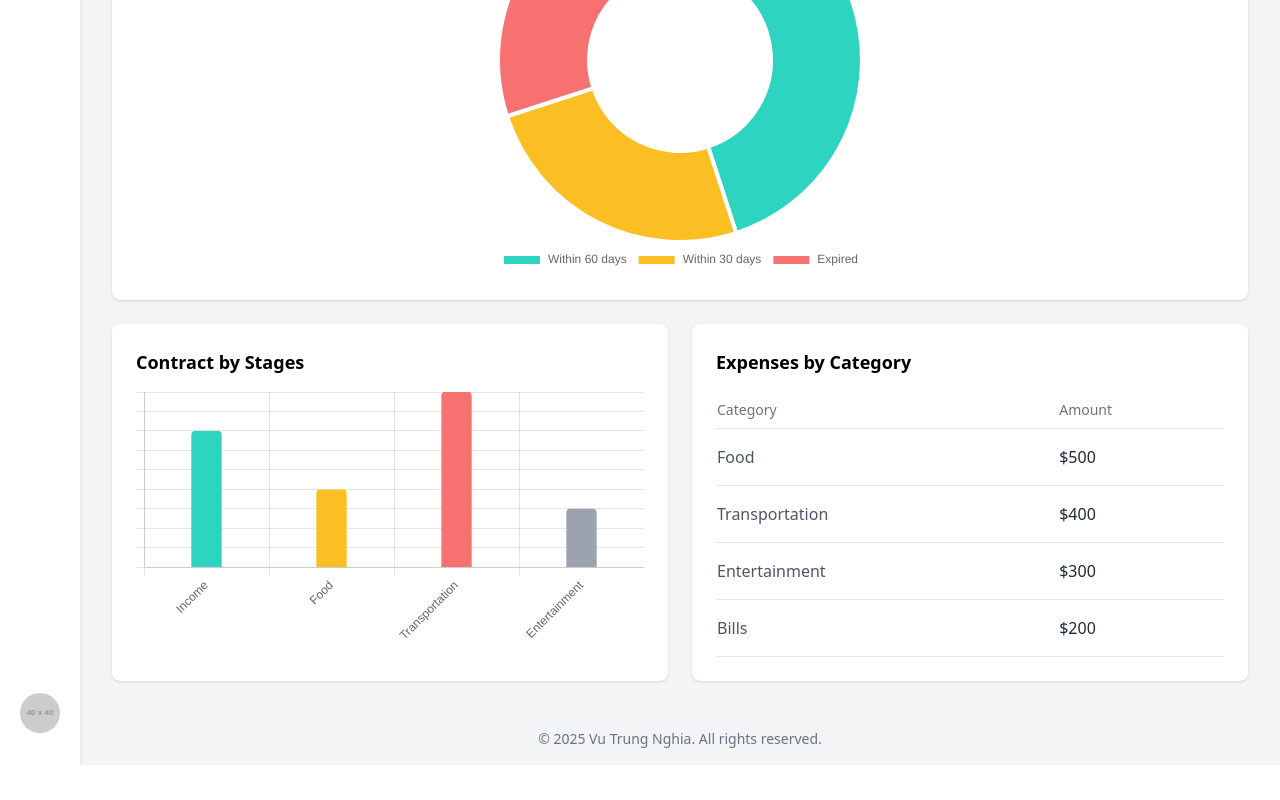
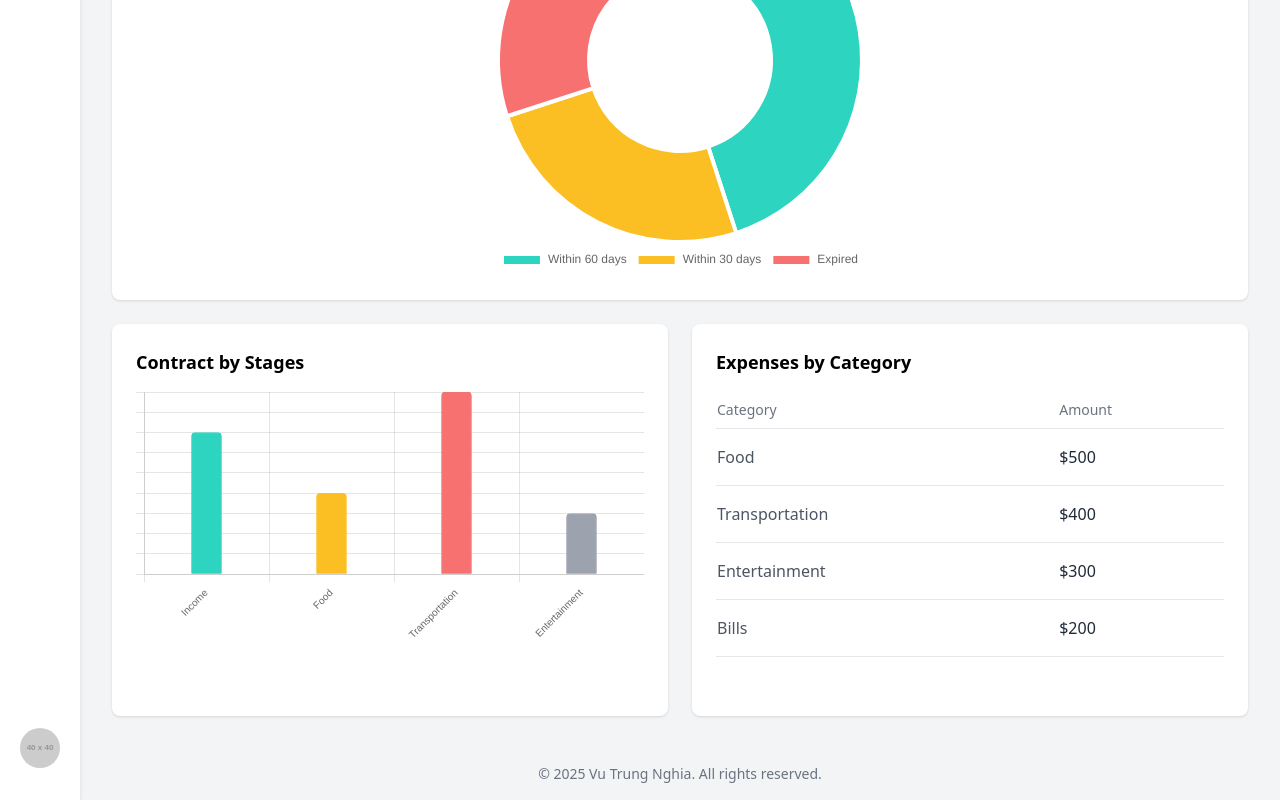
Before and after one commit to anhemlam648/Expense_Management_Frontend, a React (Vite) app: page / in a window 1280 px wide. Shown: the part 416-1216 px from the top of the page. Before the commit the page ends 1181 px from the top, so only its background shows below. Built offline with nearby package versions, Linux system fonts and the light colour scheme.

Commit message:
Update CSS 6

```diff
--- a/src/components/Home/home.jsx
+++ b/src/components/Home/home.jsx
@@ -73,7 +73,7 @@ const Home = () => {
 
         <div className="bg-white p-6 rounded-lg shadow">
           <h4 className="font-bold text-lg mb-4">Contract by Stages</h4>
-          <div className="chart-container">
+          <div className="w-full" style={{ height: '300px' }}>
             {/* <Bar data={contractByStagesData} options={{ responsive: true, plugins: { legend: { display: false } } }} /> */}
               <Bar data={contractByStagesData} options={{
                 responsive: true,
@@ -81,11 +81,12 @@ const Home = () => {
                 scales:
                 {x: {
                     ticks: {
-                      maxRotation: 90,
+                      maxRotation: 45,
                       minRotation: 45,
                       font: {
-                        size: 12 // increase font size for x-axis labels,
-                      }
+                        size: 10 // increase font size for x-axis labels,
+                      },
+                      padding: 5 // add padding to x-axis labels
                     }
                   },
                   y: {
```
